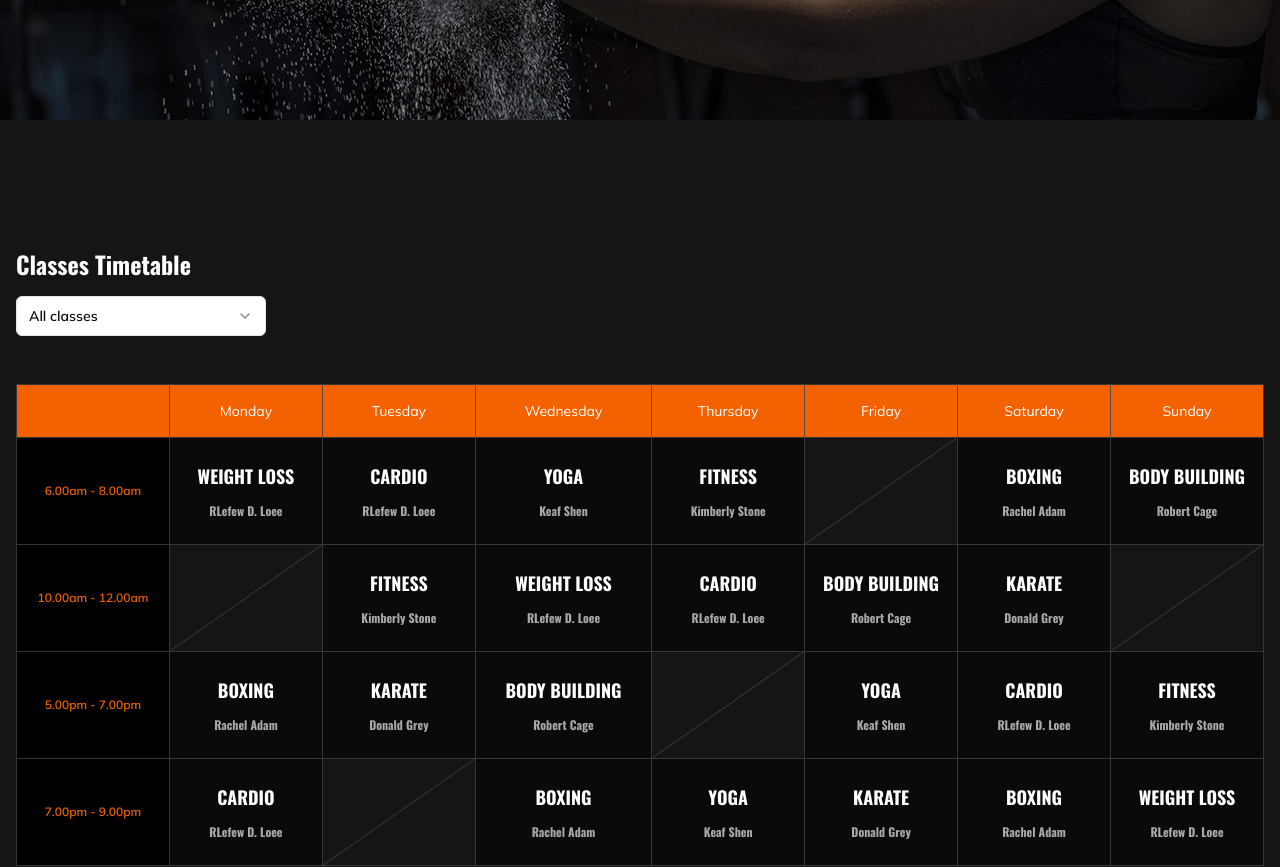
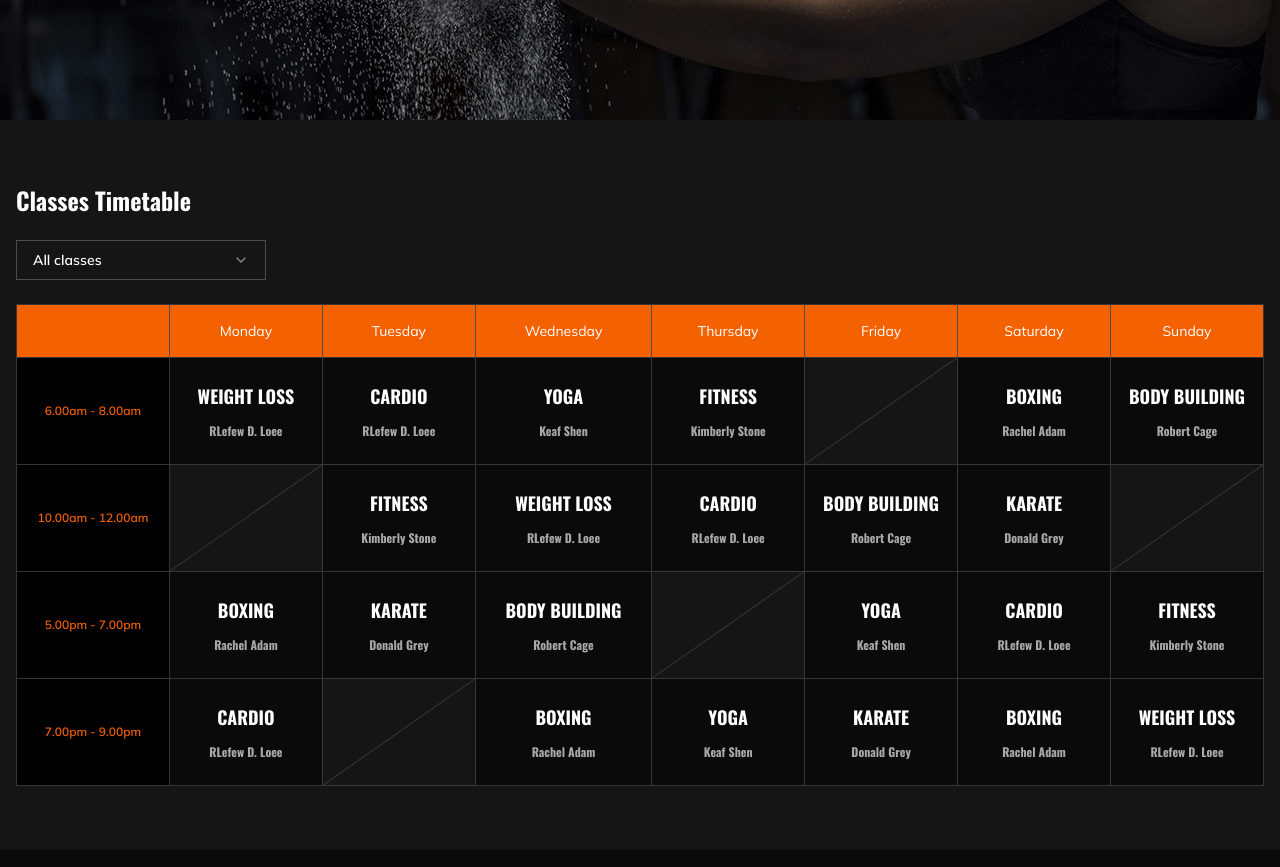
Before and after one commit to felipe-muner/podium-gym, a Next.js app: page /classes in a window 1280 px wide. Shown: the part 380-1247 px from the top of the page. Built offline with nearby package versions, Linux system fonts and the light colour scheme.

Commit message:
feat: better style

```diff
--- a/components/Timetable/Timetable.tsx
+++ b/components/Timetable/Timetable.tsx
@@ -8,7 +8,7 @@ import {
   SelectItem,
   SelectTrigger,
   SelectValue,
-} from "@/components/ui/select"; // Adjust path to your shadcn exports
+} from "@/components/ui/select"; // Adjust path for your shadcn exports
 
 type TimetableDay = {
   name?: string;
@@ -107,14 +107,8 @@ function getTeacherClassCombos(data: TimetableRow[]) {
   return teacherClassCombos;
 }
 
-// We'll pass these combos into a single <Select>
 const teacherClassCombos = getTeacherClassCombos(TIMETABLE_DATA);
 
-/**
- * We'll store either:
- * - "all" => means user wants to see everything
- * - "teacher|className" => means user selected a pair
- */
 export default function Timetable() {
   // Single select: "all" or "teacher|className"
   const [selectedPair, setSelectedPair] = useState("all");
@@ -134,22 +128,40 @@ export default function Timetable() {
   }
 
   return (
-    <section className="overflow-x-auto bg-brand-background-2 lg:p-4 lg:container lg:mx-auto my-28 flex flex-col gap-6 text-white text-xl font-semibold">
+    <section className="w-full bg-brand-background-2 py-10 lg:py-16 text-white font-semibold">
+      <div className="mx-auto w-full max-w-7xl px-4 flex flex-col gap-6">
+        <h2 className="text-2xl">Classes Timetable</h2>
+
+        {/* SINGLE SELECT */}
         <div>
-        <h2 className="mb-4 text-2xl">Classes Timetable</h2>
-
-        {/* 4) SINGLE SELECT */}
-        <div className="mb-6">
-          <Select
-            value={selectedPair}
-            onValueChange={(val) => setSelectedPair(val)}
+          <Select value={selectedPair} onValueChange={(val) => setSelectedPair(val)}>
+            <SelectTrigger
+              className={cn(
+                "w-[250px]",
+                // Remove rounded corners -> "rounded-none"
+                // Use "bg-brand-background-2" for the closed trigger background
+                // Same border + ring focus style if desired
+                "bg-brand-background-2 text-white border border-brand-gray-darker rounded-none px-4 py-3",
+                "focus:outline-none focus:ring-2 focus:ring-brand-orange font-mulish"
+              )}
             >
-            <SelectTrigger className="w-[250px] text-brand-background-1 font-mulish">
               <SelectValue placeholder="Select teacher & class" />
             </SelectTrigger>
-            <SelectContent>
+
+            <SelectContent
+              // The dropdown container
+              className={cn(
+                "bg-brand-background-2 text-white border border-brand-gray-darker rounded-none font-mulish"
+              )}
+            >
               {/* The "All" option */}
-              <SelectItem value="all">All classes</SelectItem>
+              <SelectItem
+                value="all"
+                // Use same background and no radius
+                className="bg-brand-background-2 text-white cursor-pointer rounded-none hover:bg-brand-black"
+              >
+                All classes
+              </SelectItem>
 
               {/* Each (teacher, className) pair */}
               {teacherClassCombos.map(({ teacher, className }) => {
@@ -157,7 +169,14 @@ export default function Timetable() {
                 const comboLabel = `${teacher} • ${className}`;
 
                 return (
-                  <SelectItem key={comboValue} value={comboValue}>
+                  <SelectItem
+                    key={comboValue}
+                    value={comboValue}
+                    className={cn(
+                      // Force the item to keep the same background
+                      "bg-brand-background-2 text-white cursor-pointer rounded-none hover:bg-brand-black"
+                    )}
+                  >
                     {comboLabel}
                   </SelectItem>
                 );
@@ -165,34 +184,20 @@ export default function Timetable() {
             </SelectContent>
           </Select>
         </div>
-      </div>
 
-      {/* 5) TIMETABLE TABLE */}
+        {/* TIMETABLE TABLE */}
+        <div className="overflow-x-auto">
           <table className="min-w-full table-fixed border-collapse border border-[#363636] text-center">
             <thead>
-          <tr className="bg-brand-orange font-mulish">
-            <th className="p-4 w-24 text-sm text-white border-r border-brand-gray-darker font-normal">
-              &nbsp;
-            </th>
-            <th className="p-4 w-24 text-sm text-white border-r border-brand-gray-darker font-normal">
-              Monday
-            </th>
-            <th className="p-4 w-24 text-sm text-white border-r border-brand-gray-darker font-normal">
-              Tuesday
-            </th>
-            <th className="p-4 w-24 text-sm text-white border-r border-brand-gray-darker font-normal">
-              Wednesday
-            </th>
-            <th className="p-4 w-24 text-sm text-white border-r border-brand-gray-darker font-normal">
-              Thursday
-            </th>
-            <th className="p-4 w-24 text-sm text-white border-r border-brand-gray-darker font-normal">
-              Friday
-            </th>
-            <th className="p-4 w-24 text-sm text-white border-r border-brand-gray-darker font-normal">
-              Saturday
-            </th>
-            <th className="p-4 w-24 text-sm text-white font-normal">Sunday</th>
+              <tr className="bg-brand-orange font-mulish text-white">
+                <th className="p-4 w-24 text-sm border-r border-brand-gray-darker font-normal">&nbsp;</th>
+                <th className="p-4 w-24 text-sm border-r border-brand-gray-darker font-normal">Monday</th>
+                <th className="p-4 w-24 text-sm border-r border-brand-gray-darker font-normal">Tuesday</th>
+                <th className="p-4 w-24 text-sm border-r border-brand-gray-darker font-normal">Wednesday</th>
+                <th className="p-4 w-24 text-sm border-r border-brand-gray-darker font-normal">Thursday</th>
+                <th className="p-4 w-24 text-sm border-r border-brand-gray-darker font-normal">Friday</th>
+                <th className="p-4 w-24 text-sm border-r border-brand-gray-darker font-normal">Saturday</th>
+                <th className="p-4 w-24 text-sm font-normal">Sunday</th>
               </tr>
             </thead>
             <tbody>
@@ -259,6 +264,8 @@ export default function Timetable() {
               ))}
             </tbody>
           </table>
+        </div>
+      </div>
     </section>
   );
 }
```
Lines whose indentation alone changed are shown as unchanged.
